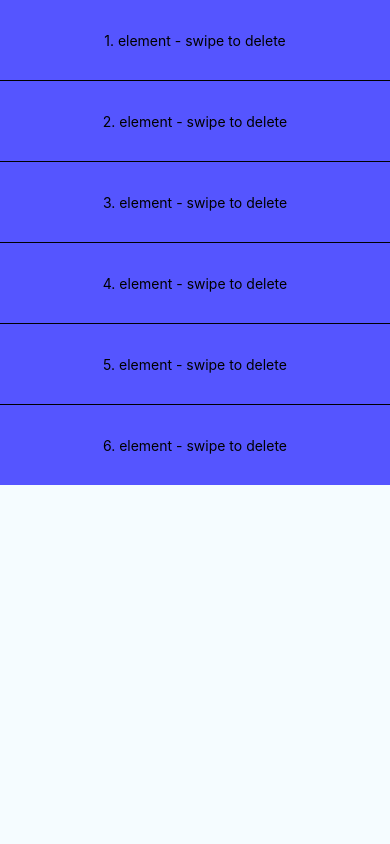
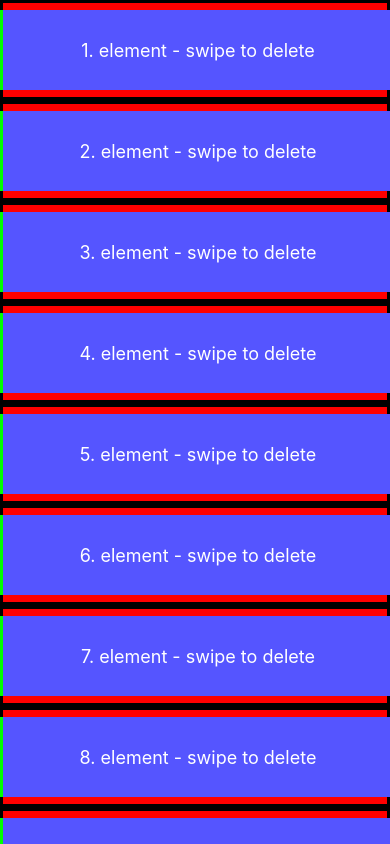
Before and after one commit to clRcoDE/panResponderTest, a React Native app: screen / in a window 390 px wide. Built offline with nearby package versions, Linux system fonts and the light colour scheme.

Commit message:
two-way swipe added

```diff
--- a/src/components/Element.js
+++ b/src/components/Element.js
@@ -22,20 +22,27 @@ export default class Element extends React.PureComponent {
           this.setScrollViewEnabled(false);
           let newX = gestureState.dx + this.gestureDelay;
           position.setValue({ x: newX, y: 0 });
+        }else if( gestureState.dx < -35 ){
+          this.setScrollViewEnabled(false);
+          let newX = gestureState.dx + Math.abs(this.gestureDelay);
+          position.setValue({ x: newX, y: 0 });
         }
       },
       onPanResponderRelease: (evt, gestureState) => {
-        if (gestureState.dx < 200) {
+        if (gestureState.dx < width/2) {
+
           Animated.timing(this.state.position, {
             toValue: { x: 0, y: 0 },
             duration: 300,
+            useNativeDriver:true
           }).start(() => {
             this.setScrollViewEnabled(true);
           });
-        } else {
+        }else {
           Animated.timing(this.state.position, {
             toValue: { x: width, y: 0 },
             duration: 300,
+            useNativeDriver:true
           }).start(() => {
             this.props.deletation(this.props.text);
             this.setScrollViewEnabled(true);
@@ -48,10 +55,10 @@ export default class Element extends React.PureComponent {
     this.state = { position };
   }
 
-  setScrollViewEnabled(enabled) {
-    if (this.scrollViewEnabled !== enabled) {
-      this.props.setScrollEnabled(enabled);
-      this.scrollViewEnabled = enabled;
+  setScrollViewEnabled(isEnabled) {
+    if (this.scrollViewEnabled !== isEnabled) {
+      this.props.setScrollEnabled(isEnabled);
+      this.scrollViewEnabled = isEnabled;
     }
   }
 
@@ -59,14 +66,17 @@ export default class Element extends React.PureComponent {
 
     return (
       <View style={styles.listItem}>
-        <Animated.View style={[{transform:[{translateX:this.state.position.x}]}]} {...this.panResponder.panHandlers}>
-          <View style={styles.absoluteCell}>
+        <Animated.View style={[{flexDirection: 'row',marginLeft:-width,transform:[{translateX:this.state.position.x}]}]} {...this.panResponder.panHandlers}>
+          <View style={styles.absoluteCellDelete}>
             <Text style={styles.absoluteCellText}>DELETE</Text>
           </View>
           <View style={styles.innerCell}>
-            <Text>
+            <Text style={styles.innerText} >
               {this.props.text}
             </Text>
+          </View>
+          <View style={styles.absoluteCellDone}>
+            <Text style={styles.absoluteCellText}>DONE</Text>
           </View>
         </Animated.View>
       </View>
@@ -76,20 +86,35 @@ export default class Element extends React.PureComponent {
 
 const styles = StyleSheet.create({
   listItem: {
-    height: 80,
-    marginLeft: -100,
+    height: 100,
+    // marginLeft: -100,
     justifyContent: 'center',
     backgroundColor: 'red',
+    // flexDirection: 'row',
+
+borderWidth:3
   },
-  absoluteCell: {
-    position: 'absolute',
-    top: 0,
-    bottom: 0,
-    left: 0,
-    width: 100,
-    flexDirection: 'row',
-    justifyContent: 'flex-end',
+  absoluteCellDelete: {
+    // position: 'absolute',
+    // top: 0,
+    // bottom: 0,
+    // left: 0,
+    width: width,
+    // flexDirection: 'row',
+    justifyContent: 'center',
     alignItems: 'center',
+    backgroundColor:'lime'
+  },
+  absoluteCellDone: {
+    // position: 'absolute',
+    // top: 0,
+    // bottom: 0,
+    // left: 0,
+    width: width,
+    // flexDirection: 'row',
+    justifyContent: 'center',
+    alignItems: 'center',
+    backgroundColor:'gold'
   },
   absoluteCellText: {
     margin: 16,
@@ -98,9 +123,14 @@ const styles = StyleSheet.create({
   innerCell: {
     width: width,
     height: 80,
-    marginLeft: 100,
+    // marginLeft: 100,
     backgroundColor: '#55f',
     justifyContent: 'center',
     alignItems: 'center',
   },
+  innerText:{
+    color:'#fff',
+    fontSize:18,
+    // fontWeight: '600',
+  }
 });
--- a/src/components/List.js
+++ b/src/components/List.js
@@ -16,6 +16,12 @@ const listData = [
     { key: '4. element - swipe to delete' },
     { key: '5. element - swipe to delete' },
     { key: '6. element - swipe to delete' },
+    { key: '7. element - swipe to delete' },
+    { key: '8. element - swipe to delete' },
+    { key: '9. element - swipe to delete' },
+    { key: '10. element - swipe to delete' },
+    { key: '11. element - swipe to delete' },
+    { key: '12. element - swipe to delete' },
 ];
 
 export default class List extends Component {
```
Lines whose indentation alone changed are shown as unchanged.
